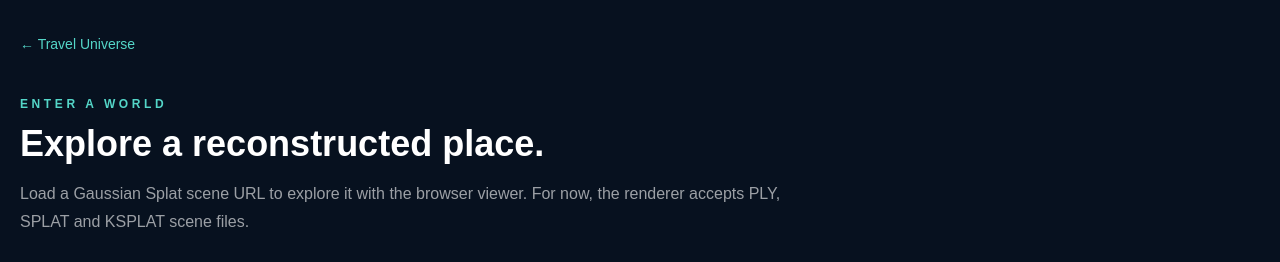
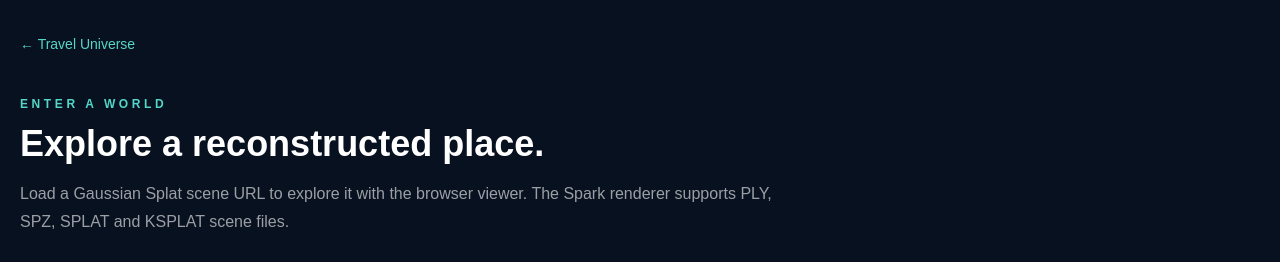
Before and after one commit to virtualearthworld/Travel-universe, a Next.js app in the folder apps/web/: page /world in a window 1280 px wide. Shown: the top 262 px of the page. Built offline with nearby package versions, Linux system fonts and the light colour scheme.

Commit message:
docs: expose supported Spark scene formats in viewer

```diff
--- a/apps/web/src/app/world/page.tsx
+++ b/apps/web/src/app/world/page.tsx
@@ -12,7 +12,7 @@ export default function WorldPage() {
       <Link href="/" className="text-sm text-[#54d6c8]">← Travel Universe</Link>
       <p className="mt-10 text-xs font-bold tracking-[.3em] text-[#54d6c8]">ENTER A WORLD</p>
       <h1 className="mt-3 text-4xl font-semibold">Explore a reconstructed place.</h1>
-      <p className="mt-4 max-w-3xl leading-7 text-white/60">Load a Gaussian Splat scene URL to explore it with the browser viewer. For now, the renderer accepts PLY, SPLAT and KSPLAT scene files.</p>
+      <p className="mt-4 max-w-3xl leading-7 text-white/60">Load a Gaussian Splat scene URL to explore it with the browser viewer. The Spark renderer supports PLY, SPZ, SPLAT and KSPLAT scene files.</p>
       <form className="mt-7 flex flex-col gap-3 sm:flex-row" onSubmit={e => { e.preventDefault(); setActive(src.trim()); }}>
         <input aria-label="3D scene URL" value={src} onChange={e => setSrc(e.target.value)} placeholder="https://…/your-scene.ply" className="min-w-0 flex-1 rounded-full border border-white/15 bg-white/[.06] px-5 py-3 text-sm outline-none focus:border-[#54d6c8]" />
         <button type="submit" disabled={!src.trim()} className="rounded-full bg-[#54d6c8] px-7 py-3 font-semibold text-[#07111f] disabled:opacity-40">Load world</button>
```
